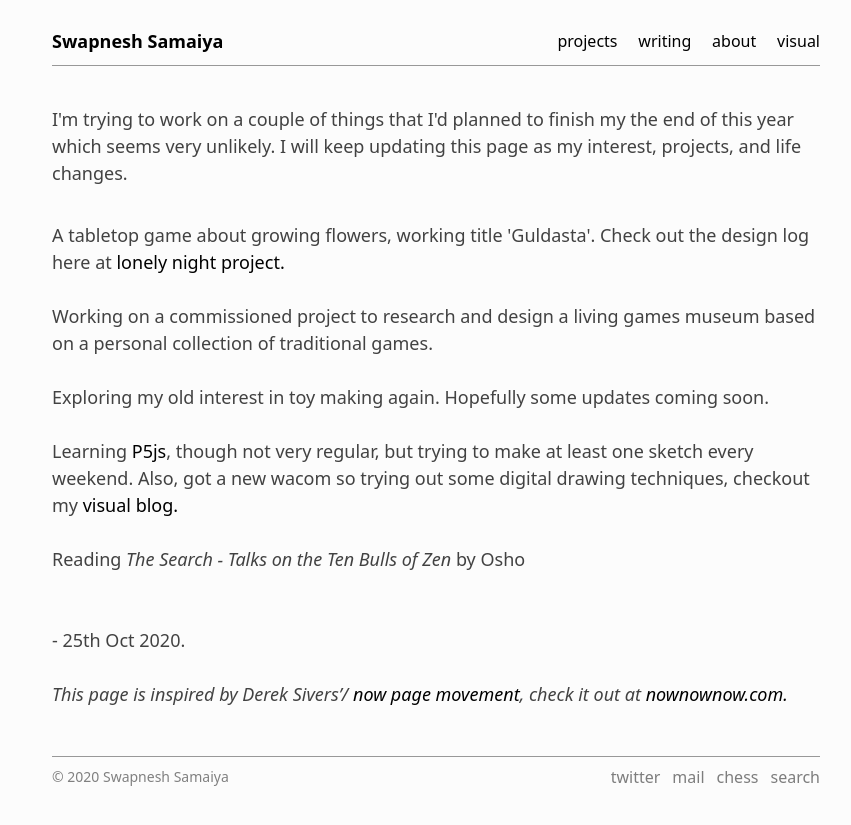
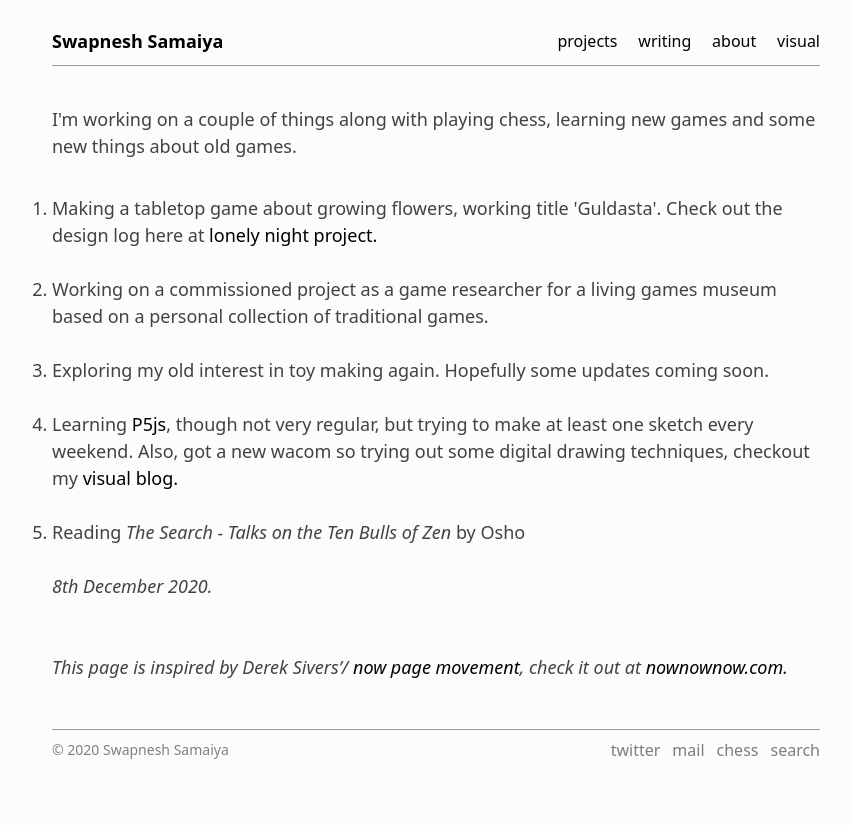
Before and after one commit to bunbutterjam/bunbutterjam.github.io, a Jekyll site: the page built from _pages/now.html, in a window 1280 px wide. Shown: the top 825 px of the page, without its empty margins (204-1055 px from the left). Built offline with Jekyll 4.4.1, drawn with Linux system fonts in a browser that asks for light colours.

Commit message:
now update

```diff
--- a/_pages/now.html
+++ b/_pages/now.html
@@ -6,19 +6,17 @@ title: Now
 <p>
 
 
-I'm trying to work on a couple of things that I'd planned to finish my the end of this year which seems very unlikely. I will keep updating this page as my interest, projects, and life changes.<br><br>
+I'm working on a couple of things along with playing chess, learning new games and some new things about old games. <br><br>
 
-<ul>
-
-    <li>A tabletop game about growing flowers, working title 'Guldasta'. Check out the design log here at <a href="https://lonelynightproject.tumblr.com/">lonely night project.</a></li><br>
-    <li>Working on a commissioned project to research and design a living games museum based on a personal collection of traditional games.</li><br>
+<ol style="list-style-type:decimal">
+    <li>Making a tabletop game about growing flowers, working title 'Guldasta'. Check out the design log here at <a href="https://lonelynightproject.tumblr.com/">lonely night project.</a></li><br>
+    <li>Working on a commissioned project as a game researcher for a living games museum based on a personal collection of traditional games.</li><br>
     <li>Exploring my old interest in toy making again. Hopefully some updates coming soon.</li><br>
     <li>Learning <a href="https://p5js.org/">P5js</a>, though not very regular, but trying to make at least one sketch every weekend. Also, got a new wacom so trying out some digital drawing techniques, checkout my <a href="https://bunbutterjam.tumblr.com/">visual blog.</a></li><br>
     <li>Reading <i>The Search - Talks on the Ten Bulls of Zen</i> by Osho </li><br>
-</ul><br>
+  </ol>
 
-
- - 25th Oct 2020.<br><br>
+    <i>8th December 2020.</i> <br><br>
 
 <i>This page is inspired by Derek Sivers’/ <a href="https://sive.rs/nowff">now page movement</a>, check it out at <a href="https://nownownow.com/"> nownownow.com.</a></i>
 
```
